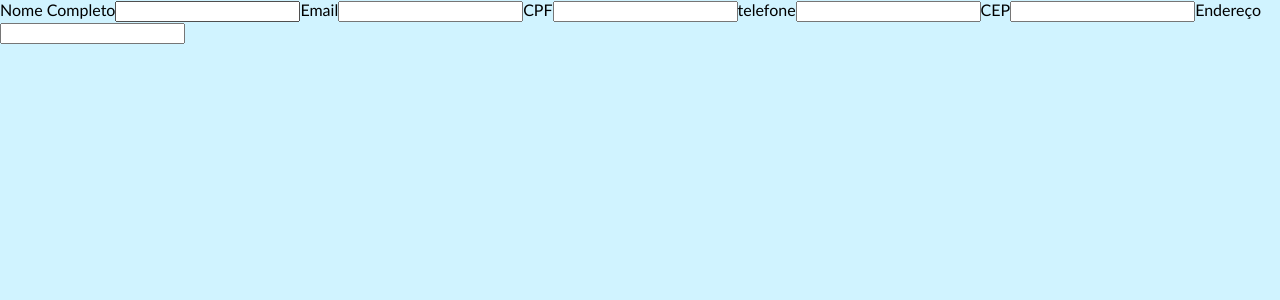
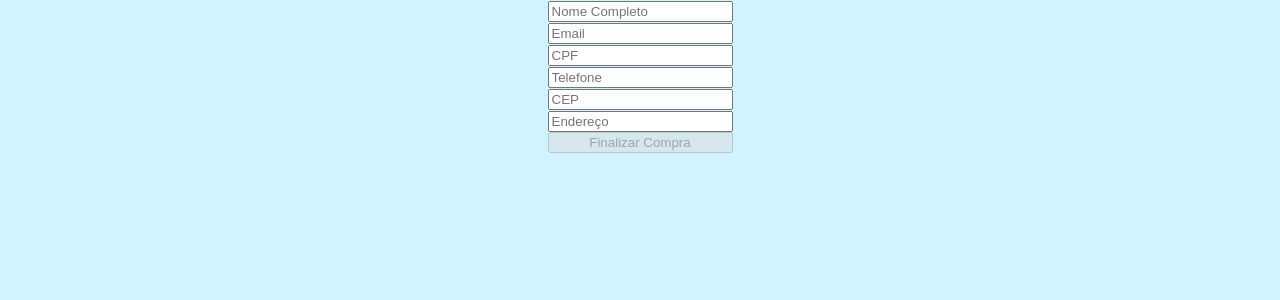
Before and after one commit to JackS1o/Online-Store, a React (Create React App) app: page /Checkout in a window 1280 px wide. Shown: the top 300 px of the page. Built offline with nearby package versions, Linux system fonts and the light colour scheme; the HTML template or start-up script is replaced by a standard one.

Commit message:
requisito 12

```diff
--- a/src/App.js
+++ b/src/App.js
@@ -22,7 +22,6 @@ class App extends React.Component {
   cardUpdate = (x) => {
     const { productList } = this.state;
     const d = productList.filter((i) => i.id !== x.id);
-    console.log(d);
     this.setState({ productList: d });
   }
 
@@ -49,7 +48,15 @@ class App extends React.Component {
               renderState={ renderState }
             />) }
           />
-          <Route exact path="/Checkout" component={ Checkout } />
+          <Route
+            exact
+            path="/Checkout"
+            render={ (props) => (<Checkout
+              { ...props }
+              productList={ productList }
+              renderState={ renderState }
+            />) }
+          />
           <Route
             path="/details/:id"
             render={ (props) => (<Details
--- a/src/components/ProductsCart.js
+++ b/src/components/ProductsCart.js
@@ -2,7 +2,7 @@ import React from 'react';
 import { BsCartPlus, BsCartDash, BsCartX } from 'react-icons/bs';
 import PropTypes from 'prop-types';
 
-class Teste extends React.Component {
+class ProductsCart extends React.Component {
   constructor() {
     super();
 
@@ -70,7 +70,7 @@ class Teste extends React.Component {
   }
 }
 
-Teste.propTypes = {
+ProductsCart.propTypes = {
   elem: PropTypes.shape({
     title: PropTypes.string.isRequired,
     thumbnail: PropTypes.string.isRequired,
@@ -86,4 +86,4 @@ Teste.propTypes = {
   cardUpdate: PropTypes.func.isRequired,
 };
 
-export default Teste;
+export default ProductsCart;
--- a/src/index.css
+++ b/src/index.css
@@ -56,6 +56,7 @@ code {
   border: 1px solid rgba(109, 91, 91, 0);
   border-radius: 5%;
   background-color: white;
+  box-shadow: 0 4px 8px 0 rgba(0,0,0,0.2);
   /* height: 300px; */
   width: 200px;
 }
@@ -176,11 +177,13 @@ code {
 .add-Carrinho:hover, .finalizar:hover {
   color: white;
   background-color: #1551d3;
+  box-shadow: 0 8px 16px 0 rgba(0,0,0,0.2);
 }
 
 .remove:hover {
   color: white;
   background-color: #f80404ec;
+  box-shadow: 0 8px 16px 0 rgba(0,0,0,0.2);
 }
 
 .search-input {
@@ -204,6 +207,7 @@ code {
   color: white;
   background-color: #0400ff8c;
   transform: scale(1.02);
+  box-shadow: 0 8px 16px 0 rgba(0,0,0,0.2);
 }
 
 .link-card {
@@ -222,6 +226,7 @@ code {
 .link-card:hover, .link-back-card:hover {
   color: rgb(0, 0, 0);
   transform: scale(1.2);
+  box-shadow: 0 8px 16px 0 rgba(0,0,0,0.2);
 }
 
 .card-details {
@@ -284,9 +289,26 @@ textarea {
 }
 .evaluation-btn:hover {
   background: rgb(2, 112, 2);
+  box-shadow: 0 8px 16px 0 rgba(0,0,0,0.2);
 }
 
 .p-evaluationSubmited {
   font-size: large;
   font-weight: 700;
 }
+
+.form-checkout {
+  display: flex;
+  flex-direction: column;
+}
+
+.checkout-container {
+  display: flex;
+  justify-content: center;
+}
+
+.ghost-btn {
+  border: 0ch;
+  background: #D0F3FF;
+  color: #D0F3FF;
+}
--- a/src/pages/Checkout.jsx
+++ b/src/pages/Checkout.jsx
@@ -1,4 +1,5 @@
 import React, { Component } from 'react';
+import { Redirect } from 'react-router-dom';
 
 class Checkout extends Component {
   constructor() {
@@ -11,29 +12,41 @@ class Checkout extends Component {
       telefone: '',
       cep: '',
       address: '',
+      disabled: true,
+      redirect: false,
     };
+  }
+
+  handleClick = (event) => {
+    event.preventDefault();
+    this.setState({ redirect: true });
+  }
+
+  verificatioInput = () => {
+    const { name, email, cpf, telefone, cep, address } = this.state;
+    if (name.length > 0 && email.length > 0
+      && cpf.length > 0 && telefone.length > 0 && cep.length > 0 && address.length > 0) {
+      this.setState({ disabled: false });
+    } else {
+      this.setState({ disabled: true });
+    }
   }
 
   handleChange = ({ target }) => {
     const { name, value } = target;
     this.setState({
       [name]: value,
+    }, () => {
+      this.verificatioInput();
     });
   }
 
   render() {
-    const { name, email, cpf, telefone, cep, address } = this.state;
+    const { name, email, cpf, telefone, cep, address, disabled, redirect } = this.state;
     return (
       <div className="checkout-container">
-        <form>
-          {/* <button
-            data-testid="checkout-products"
-            type="submit"
-          >
-            Finalizar Compra
-          </button> */}
+        <form className="form-checkout">
           <label htmlFor="nome-completo">
-            Nome Completo
             <input
               type="text"
               id="nome-completo"
@@ -41,10 +54,10 @@ class Checkout extends Component {
               value={ name }
               name="name"
               onChange={ this.handleChange }
+              placeholder="Nome Completo"
             />
           </label>
           <label htmlFor="email">
-            Email
             <input
               type="email"
               id="email"
@@ -52,10 +65,10 @@ class Checkout extends Component {
               value={ email }
               name="email"
               onChange={ this.handleChange }
+              placeholder="Email"
             />
           </label>
           <label htmlFor="cpf">
-            CPF
             <input
               type="text"
               id="cpf"
@@ -63,10 +76,10 @@ class Checkout extends Component {
               value={ cpf }
               name="cpf"
               onChange={ this.handleChange }
+              placeholder="CPF"
             />
           </label>
           <label htmlFor="telefone">
-            telefone
             <input
               type="tel"
               id="telefone"
@@ -74,10 +87,10 @@ class Checkout extends Component {
               value={ telefone }
               name="telefone"
               onChange={ this.handleChange }
+              placeholder="Telefone"
             />
           </label>
           <label htmlFor="cep">
-            CEP
             <input
               type="text"
               id="cep"
@@ -85,19 +98,29 @@ class Checkout extends Component {
               value={ cep }
               name="cep"
               onChange={ this.handleChange }
+              placeholder="CEP"
             />
           </label>
           <label htmlFor="address">
-            Endereço
             <input
               type="text"
               id="address"
-              data-testid="checkout-cep"
+              data-testid="checkout-address"
               value={ address }
               name="address"
               onChange={ this.handleChange }
+              placeholder="Endereço"
             />
           </label>
+          <button
+            onClick={ this.handleClick }
+            disabled={ disabled }
+            data-testid="checkout-products"
+            type="submit"
+          >
+            Finalizar Compra
+          </button>
+          { redirect && <Redirect to="/" />}
         </form>
       </div>
     );
--- a/src/pages/ShoopingCart.jsx
+++ b/src/pages/ShoopingCart.jsx
@@ -1,18 +1,24 @@
 import React, { Component } from 'react';
 import { BsCart4, BsFillArrowLeftCircleFill } from 'react-icons/bs';
 import PropTypes from 'prop-types';
-import { Link } from 'react-router-dom';
+import { Link, Redirect } from 'react-router-dom';
 import ProductCart from '../components/ProductsCart';
 
 class ShoppingCart extends Component {
   constructor() {
     super();
     this.state = {
+      redirect: false,
     };
+  }
+
+  finishClick = () => {
+    this.setState({ redirect: true });
   }
 
   render() {
     const { productList, cardUpdate } = this.props;
+    const { redirect } = this.state;
     const newArray = productList.filter((este, i) => productList.indexOf(este) === i);
     // https://pt.stackoverflow.com/questions/16483/remover-elementos-repetido-dentro-de-um-array-em-javascript#:~:text=O%20que%20este%20c%C3%B3digo%20faz,indice%20que%20a%20fun%C3%A7%C3%A3o%20passa.
     return (
@@ -38,11 +44,20 @@ class ShoppingCart extends Component {
         </div>
         <div>
           <button
-            data-testid="shopping-cart-button"
+            onClick={ this.finishClick }
+            data-testid="checkout-products"
             type="button"
             className="finalizar"
           >
             Finalizar Compra
+          </button>
+          { redirect && <Redirect to="/Checkout" /> }
+          <button
+            className="ghost-btn"
+            type="button"
+            data-testid="shopping-cart-button"
+          >
+            a
           </button>
         </div>
       </div>
```
